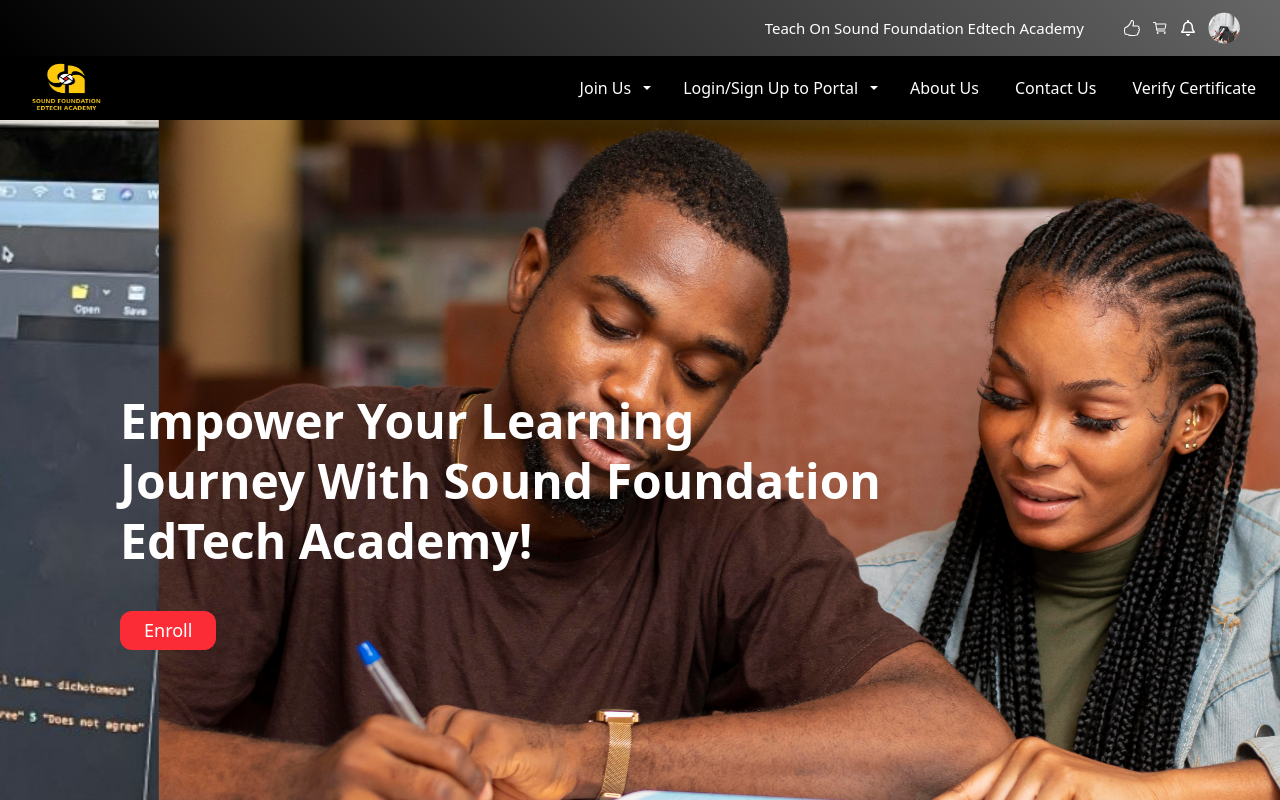
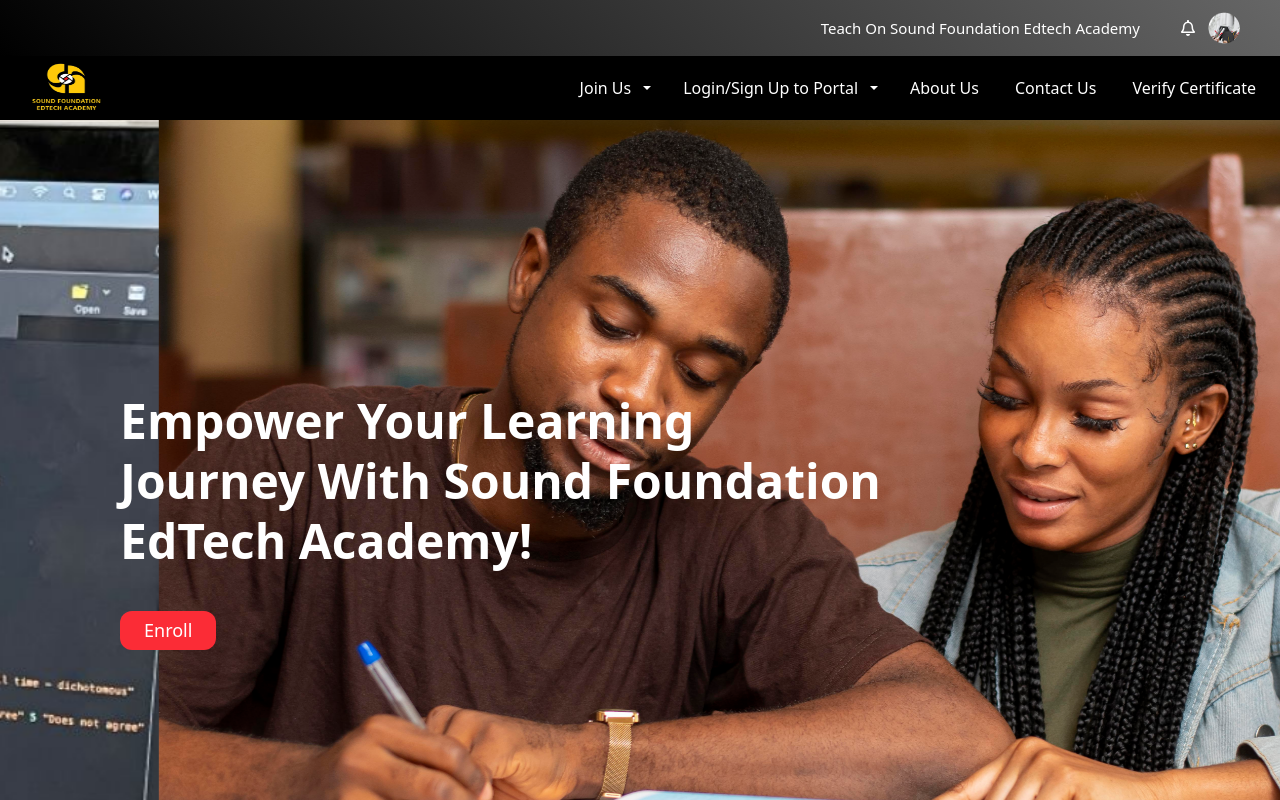
Before and after one commit to Cleve-keem/sfdt-frontend, a React (Vite) app: page / in a window 1280 px wide. Shown: the top 800 px of the page. Built offline with nearby package versions, Linux system fonts and the light colour scheme.

Commit message:
removed unneccessary icons

```diff
--- a/src/components/ProfileBar.jsx
+++ b/src/components/ProfileBar.jsx
@@ -1,6 +1,3 @@
-import React from "react";
-import { SlLike } from "react-icons/sl";
-import { IoCartOutline } from "react-icons/io5";
 import { FaRegBell } from "react-icons/fa";
 
 export default function ProfileBar() {
@@ -11,8 +8,6 @@
           teach on sound foundation edtech academy{" "}
         </p>
         <div className="flex items-center gap-3">
-          <SlLike />
-          <IoCartOutline />
           <FaRegBell />
 
           <img src="/profile.png" alt="" className="w-8 h-8 rounded-full" />
```
